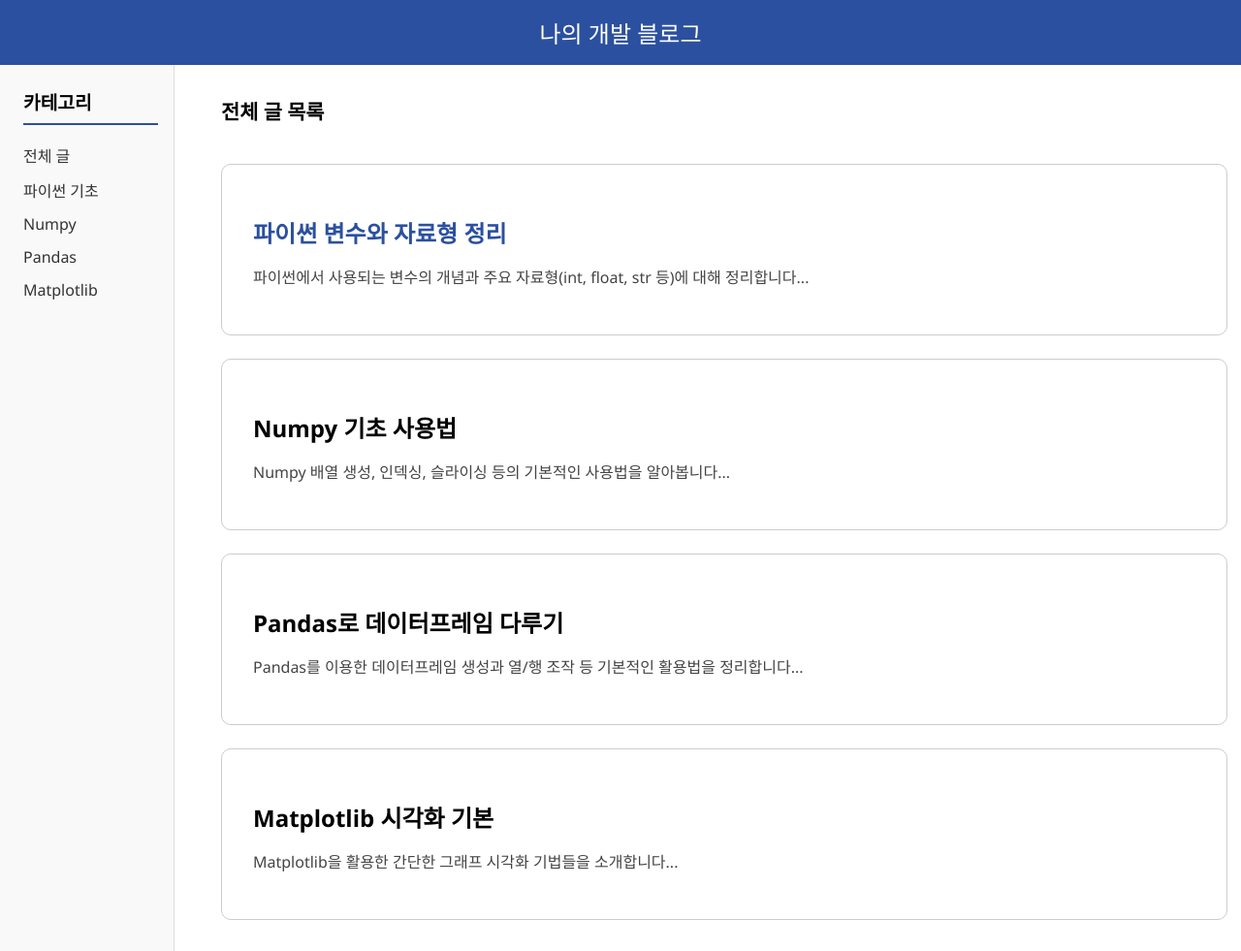
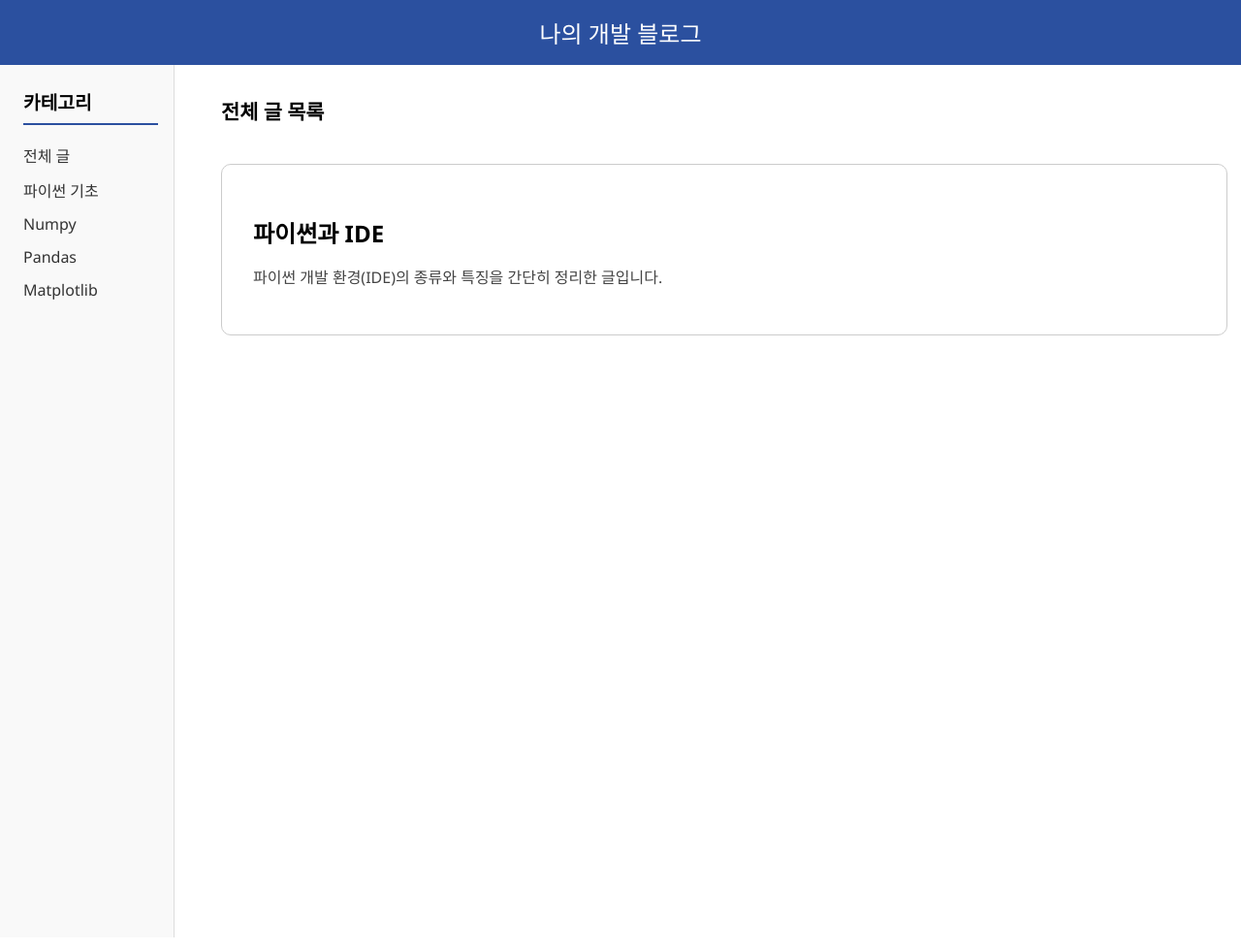
Before and after one commit to ddd825/ddd825.github.io, a Jekyll site: the page index.html, which Jekyll copies as it is, in a window 1280 px wide. Shown: the whole page at 97% size. Built offline with Jekyll 4.4.1, drawn with Linux system fonts in a browser that asks for light colours.

Commit message:
Update index.html

```diff
--- a/index.html
+++ b/index.html
@@ -1,15 +1,14 @@
 <!DOCTYPE html>
 <html lang="ko">
 <head>
-  <meta charset="UTF-8" />
-  <meta name="viewport" content="width=device-width, initial-scale=1.0" />
+  <meta charset="UTF-8">
+  <meta name="viewport" content="width=device-width, initial-scale=1.0">
   <title>나의 개발 블로그</title>
   <style>
     :root {
       --theme-color: #2B509F;
       --hover-color: #e4ecff;
     }
-
     body {
       margin: 0;
       font-family: 'Segoe UI', Tahoma, Geneva, Verdana, sans-serif;
@@ -82,16 +81,12 @@
     .post h2 {
       margin-bottom: 0.5rem;
     }
-    .post h2 a {
-      text-decoration: none;
-      color: #2B509F;
-      transition: color 0.3s;
-    }
-    .post h2 a:hover {
-      color: #1f3b73;
-    }
     .post p {
       color: #444;
+    }
+    .post a {
+      color: inherit;
+      text-decoration: none;
     }
   </style>
 </head>
@@ -111,20 +106,8 @@
     <main class="content">
       <div class="category-title" id="categoryTitle">전체 글 목록</div>
       <div class="post" data-category="python">
-        <h2><a href="_posts/2025-04-10-my-first-post.md">파이썬 변수와 자료형 정리</a></h2>
-        <p>파이썬에서 사용되는 변수의 개념과 주요 자료형(int, float, str 등)에 대해 정리합니다...</p>
-      </div>
-      <div class="post" data-category="numpy">
-        <h2>Numpy 기초 사용법</h2>
-        <p>Numpy 배열 생성, 인덱싱, 슬라이싱 등의 기본적인 사용법을 알아봅니다...</p>
-      </div>
-      <div class="post" data-category="pandas">
-        <h2>Pandas로 데이터프레임 다루기</h2>
-        <p>Pandas를 이용한 데이터프레임 생성과 열/행 조작 등 기본적인 활용법을 정리합니다...</p>
-      </div>
-      <div class="post" data-category="matplotlib">
-        <h2>Matplotlib 시각화 기본</h2>
-        <p>Matplotlib을 활용한 간단한 그래프 시각화 기법들을 소개합니다...</p>
+        <h2><a href="/posts/python-and-ide/">파이썬과 IDE</a></h2>
+        <p>파이썬 개발 환경(IDE)의 종류와 특징을 간단히 정리한 글입니다.</p>
       </div>
     </main>
   </div>
```
